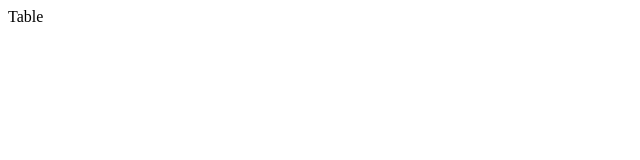
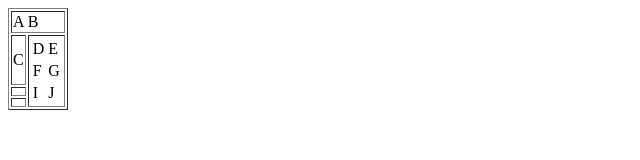
Before and after one commit to Vanshaj14Mohan/Web-stack-assignments, a plain HTML site: page Tables/index.html in a window 1280 px wide. Shown: the whole page, without its empty margins (0-640 px from the left). Drawn offline with Linux system fonts and the light colour scheme.

Commit message:
table case

```diff
--- a/Tables/index.html
+++ b/Tables/index.html
@@ -6,8 +6,35 @@
     <title>Table Task</title>
 </head>
 <body>
-    <table>
-        <caption>Table</caption>
-    </table>
+   <table border="black">
+    <tr>
+        <td colspan="2">A B</td>
+    </tr>
+    <tr>
+        <td>C</td>
+        <td rowspan="3">
+            <table>
+                <tr>
+                    <td>D</td>
+                    <td>E</td>
+                </tr>
+                <tr>
+                    <td>F</td>
+                    <td>G</td>
+                </tr>
+                <tr>
+                <td>I</td>
+                <td>J</td>
+            </tr>
+            </table>
+        </td>
+    </tr>
+    <tr>
+        <td></td>
+    </tr>
+    <tr>
+        <td></td>
+    </tr>
+   </table>
 </body>
 </html>
```
